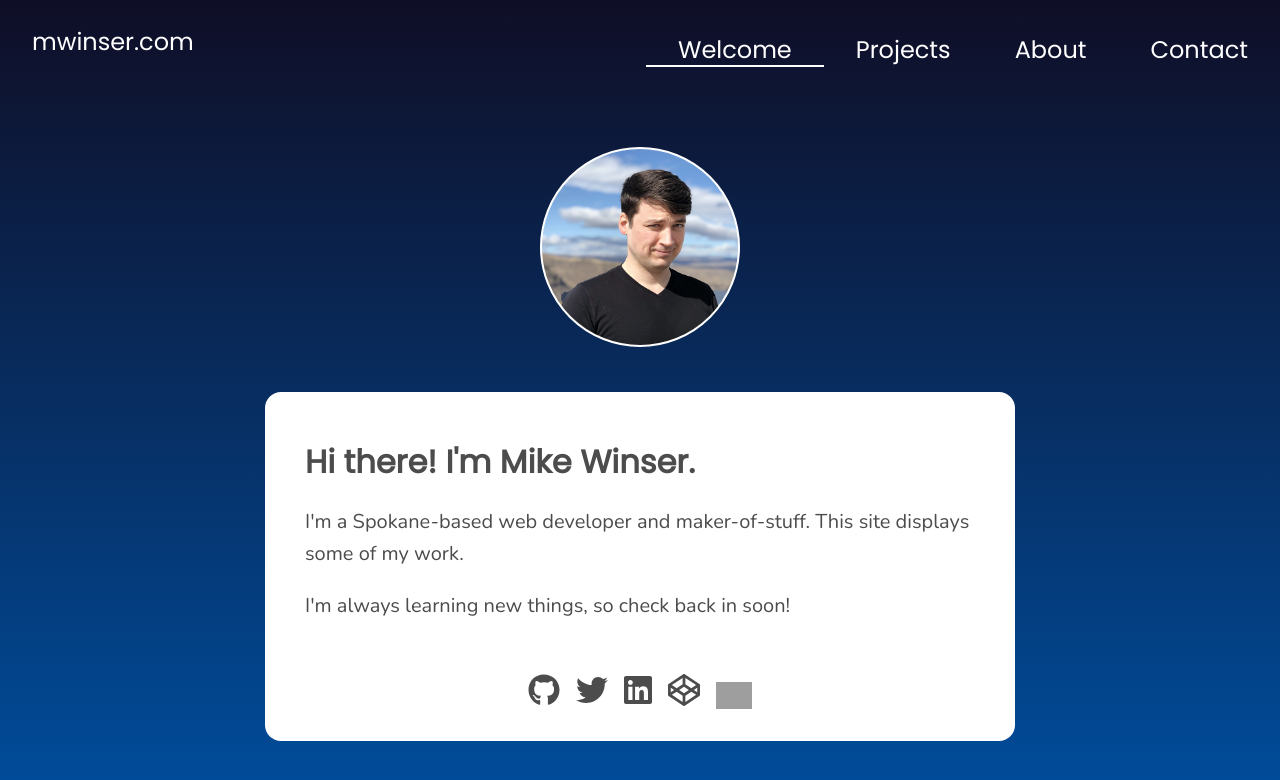
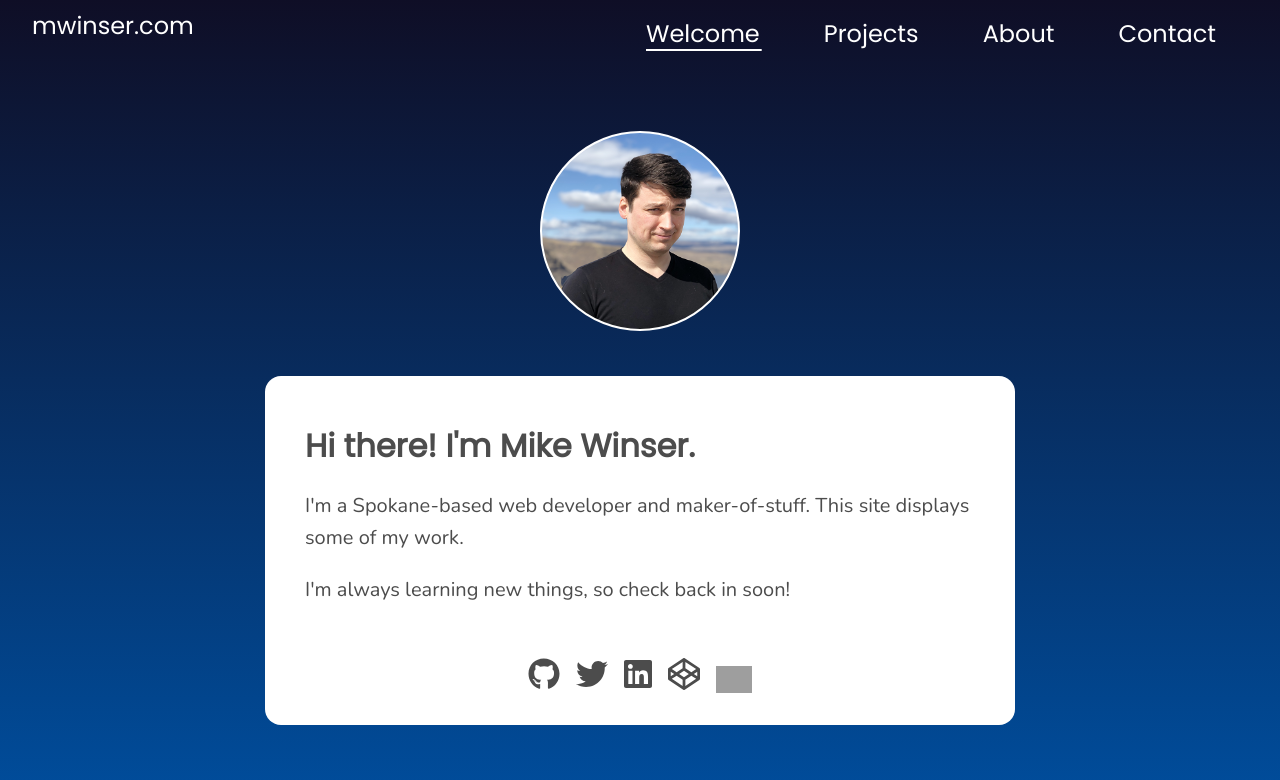
Before and after one commit to mwinser/portfolio, a React (Create React App) app: page / in a window 1280 px wide. In both pictures the pointer is over the link "Welcome". Shown: the top 780 px of the page. Built offline with nearby package versions, Linux system fonts and the light colour scheme; grey boxes are pictures that could not be loaded.

Commit message:
various ui tweaks

```diff
--- a/src/App.css
+++ b/src/App.css
@@ -51,7 +51,7 @@ a:hover {
   color: #FFF;
 }
 
-a::before {
+nav a::before {
   content: "";
   position: absolute;
   display: block;
@@ -60,6 +60,7 @@ a::before {
   bottom: 0;
   left: 0;
   background-color: #FFF;
+  transform-origin: left;
   transform: scaleX(0);
   transition: transform 0.3s ease;
 }
@@ -74,6 +75,7 @@ nav i {
     font-size: 1.5rem;
     padding: .75rem;
     z-index: 2;
+    cursor: pointer;
 }
 
 .ex {
@@ -125,19 +127,15 @@ nav ul.nav-open{
 nav ul i {
     font-size: 2rem;
     padding: 1rem;
+    cursor: pointer;
 }
-nav ul i:hover {
-    cursor: pointer;
-    }
+
 nav ul li {
     font-size: 1.5rem;
     width: 100%;
     margin: 1em;
     display: grid;
     align-items: center;
-}
-nav ul li:hover {
-    cursor: pointer;
 }
 .current {
   color: #bbb;
@@ -199,9 +197,8 @@ nav ul li:hover {
 
 }
 .project-tile:hover{
-  transform: scale(1.1);
-  transition: .2s ease-out;
-  box-shadow: 5px 5px 10px 5px rgba(0,0,0,.1);
+  transform: translateY(-2%);
+  transition: .5s cubic-bezier(0.4, -0.06, 0.32, 1.6);
 }
 
 .project-img {
@@ -303,11 +300,14 @@ nav ul.nav-open{
 nav ul li {
     width: auto;
     font-size: 1.2rem;
-    margin: .5rem;
-    margin-bottom: 0;
+    margin: 0 1rem 0 0;
 }
 nav i {
     display: none;
+}
+
+a:hover::before {
+  transform: scaleX(.9);
 }
 
 }
@@ -330,9 +330,13 @@ nav i {
   }
   nav ul li {
     font-size: 1.5rem;
-    margin: 2rem;
-    margin-bottom: 0;
+    margin: 0 4rem 0 0;
   }
+
+  a:hover::before {
+    transform: scaleX(.65);
+  }
+
   .project-desc p {
     font-size: 1rem;
   }
```
